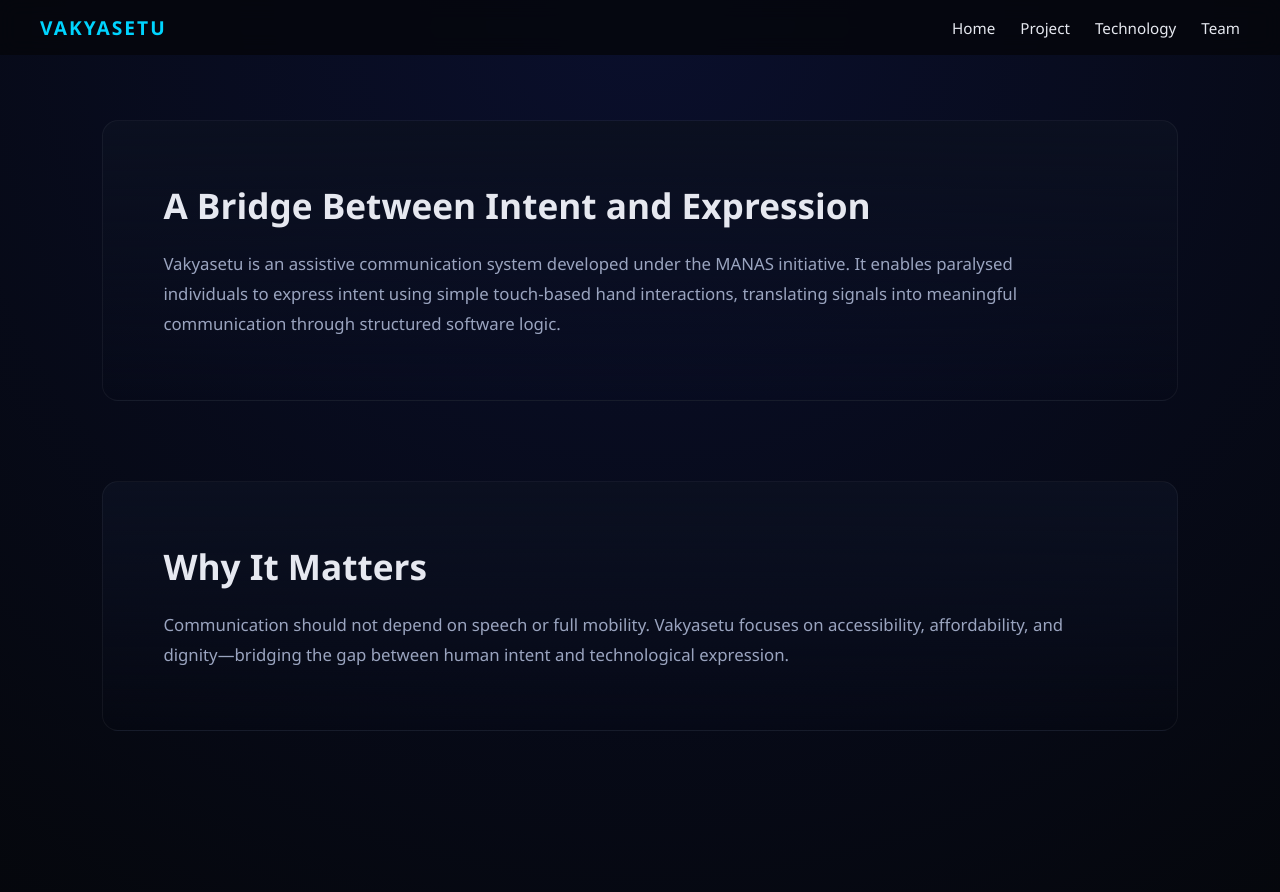
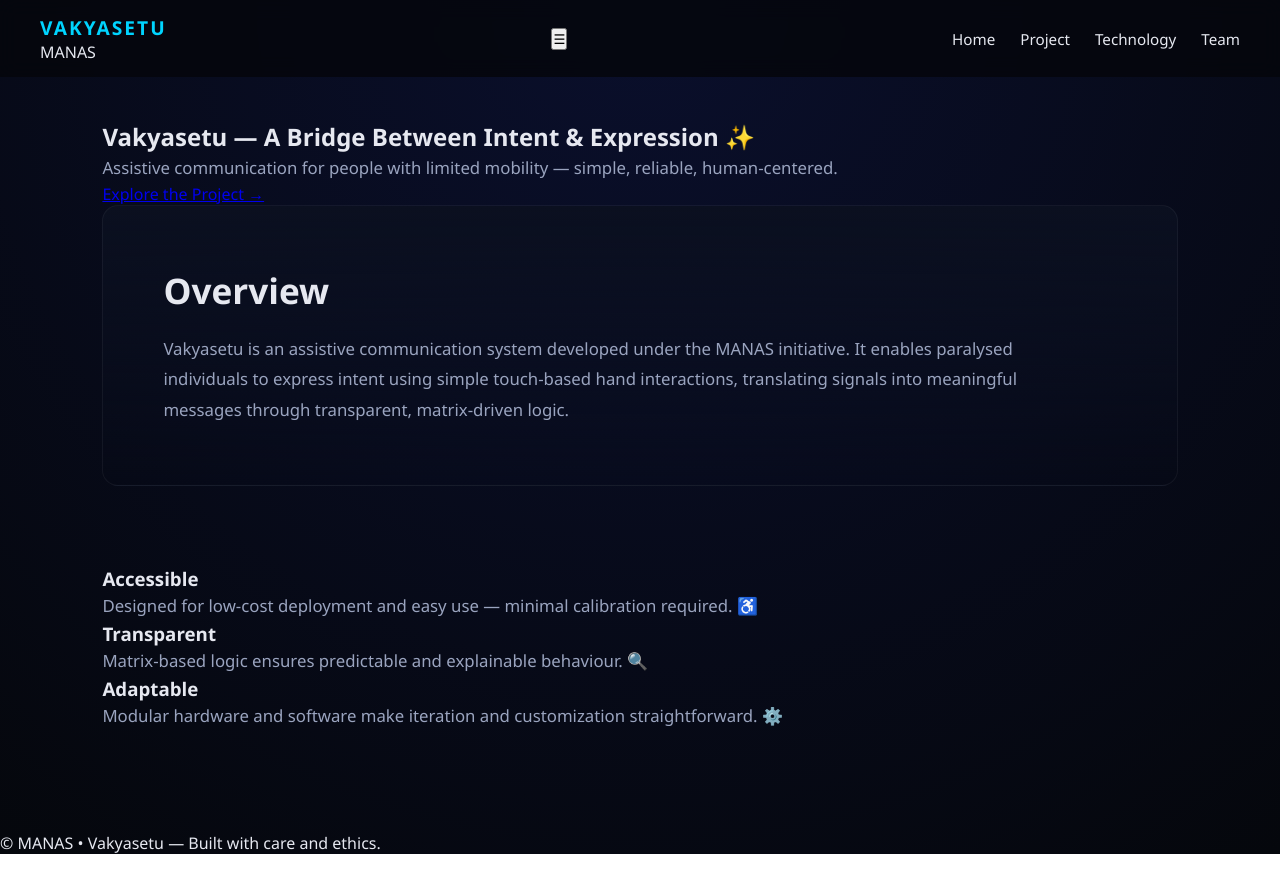
Before and after one commit to aalok-alv/manas-vakyasetu, a plain HTML site: page index.html in a window 1280 px wide. After the commit the page ends 854 px from the top, so only its background shows below. Drawn offline with Linux system fonts and the light colour scheme.

Commit message:
Update index.html

```diff
--- a/index.html
+++ b/index.html
@@ -9,34 +9,65 @@
 <body>
 
 <nav>
+  <div class="brand">
     <h1>VAKYASETU</h1>
+    <div class="tag">MANAS</div>
+  </div>
+  <button class="menu-toggle" aria-label="Toggle menu">☰</button>
+  <div class="nav-links">
     <ul>
       <li><a href="index.html">Home</a></li>
       <li><a href="project.html">Project</a></li>
       <li><a href="technology.html">Technology</a></li>
       <li><a href="team.html">Team</a></li>
     </ul>
+  </div>
 </nav>
 
 <section>
+  <div class="hero">
+    <div class="container">
+      <h1>Vakyasetu — A Bridge Between Intent & Expression ✨</h1>
+      <p>Assistive communication for people with limited mobility — simple, reliable, human-centered.</p>
+      <a class="cta" href="project.html">Explore the Project →</a>
+    </div>
+  </div>
+
+  <div class="container">
     <div class="panel">
-    <h2>A Bridge Between Intent and Expression</h2>
+      <h2>Overview</h2>
       <p>
         Vakyasetu is an assistive communication system developed under the MANAS initiative.
         It enables paralysed individuals to express intent using simple touch-based hand interactions,
-      translating signals into meaningful communication through structured software logic.
+        translating signals into meaningful messages through transparent, matrix-driven logic.
       </p>
     </div>
 
-  <div class="panel">
-    <h2>Why It Matters</h2>
-    <p>
-      Communication should not depend on speech or full mobility.
-      Vakyasetu focuses on accessibility, affordability, and dignity—bridging the gap
-      between human intent and technological expression.
-    </p>
+    <div class="card-grid">
+      <div class="card">
+        <h3>Accessible</h3>
+        <p>Designed for low-cost deployment and easy use — minimal calibration required. ♿</p>
+      </div>
+      <div class="card">
+        <h3>Transparent</h3>
+        <p>Matrix-based logic ensures predictable and explainable behaviour. 🔍</p>
+      </div>
+      <div class="card">
+        <h3>Adaptable</h3>
+        <p>Modular hardware and software make iteration and customization straightforward. ⚙️</p>
+      </div>
+    </div>
   </div>
 </section>
+
+<footer>
+  <div class="container">© MANAS • Vakyasetu — Built with care and ethics.</div>
+</footer>
+
+<!-- Modal for media viewing -->
+<div id="mediaModal" class="modal">
+  <div class="modal-content"></div>
+</div>
 
 <script src="js/main.js"></script>
 </body>
```
Lines whose indentation alone changed are shown as unchanged.
